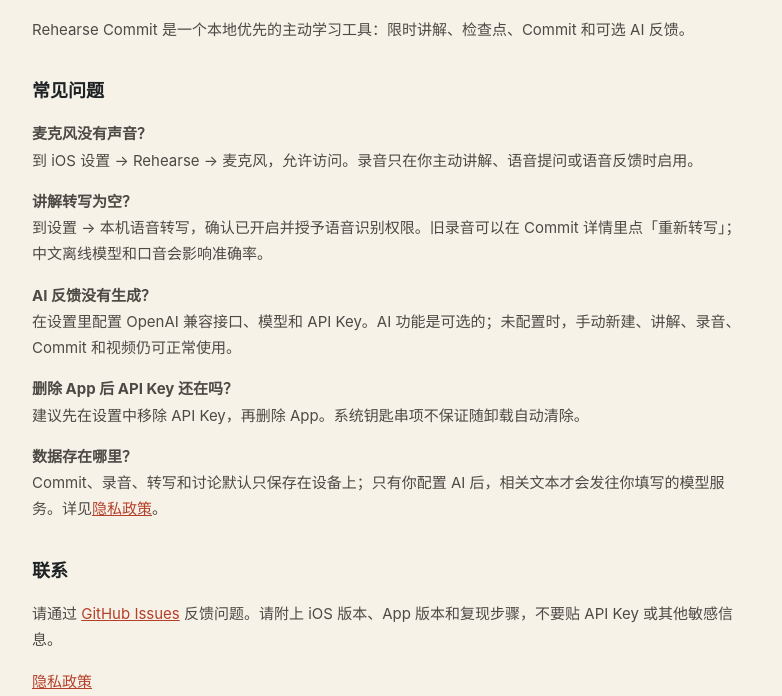
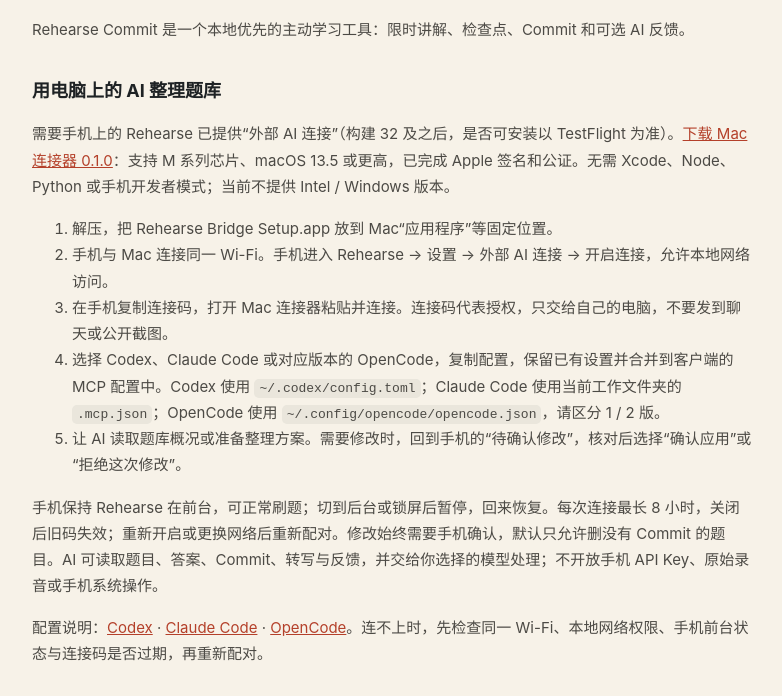
Before and after one commit to WangTingZheng/rehearse-commit-legal, a plain HTML site: page index.html in a window 1280 px wide. Shown: the part 104-800 px from the top of the page, without its empty margins (248-1030 px from the left). Drawn offline with Linux system fonts and the light colour scheme.

Commit message:
docs: publish ordinary-user MCP connector setup guide

```diff
--- a/index.html
+++ b/index.html
@@ -9,12 +9,23 @@ code{font:13px ui-monospace,monospace;background:rgba(30,34,36,.06);padding:2px
 </style></head><body>
 <h1>Rehearse Commit 支持</h1>
 <p>Rehearse Commit 是一个本地优先的主动学习工具：限时讲解、检查点、Commit 和可选 AI 反馈。</p>
+<h2 id="external-ai">用电脑上的 AI 整理题库</h2>
+<p>需要手机上的 Rehearse 已提供“外部 AI 连接”（构建 32 及之后，是否可安装以 TestFlight 为准）。<a href="https://github.com/WangTingZheng/rehearse-commit-legal/releases/tag/bridge-v0.1.0">下载 Mac 连接器 0.1.0</a>：支持 M 系列芯片、macOS 13.5 或更高，已完成 Apple 签名和公证。无需 Xcode、Node、Python 或手机开发者模式；当前不提供 Intel / Windows 版本。</p>
+<ol>
+<li>解压，把 Rehearse Bridge Setup.app 放到 Mac“应用程序”等固定位置。</li>
+<li>手机与 Mac 连接同一 Wi-Fi。手机进入 Rehearse → 设置 → 外部 AI 连接 → 开启连接，允许本地网络访问。</li>
+<li>在手机复制连接码，打开 Mac 连接器粘贴并连接。连接码代表授权，只交给自己的电脑，不要发到聊天或公开截图。</li>
+<li>选择 Codex、Claude Code 或对应版本的 OpenCode，复制配置，保留已有设置并合并到客户端的 MCP 配置中。Codex 使用 <code>~/.codex/config.toml</code>；Claude Code 使用当前工作文件夹的 <code>.mcp.json</code>；OpenCode 使用 <code>~/.config/opencode/opencode.json</code>，请区分 1 / 2 版。</li>
+<li>让 AI 读取题库概况或准备整理方案。需要修改时，回到手机的“待确认修改”，核对后选择“确认应用”或“拒绝这次修改”。</li>
+</ol>
+<p>手机保持 Rehearse 在前台，可正常刷题；切到后台或锁屏后暂停，回来恢复。每次连接最长 8 小时，关闭后旧码失效；重新开启或更换网络后重新配对。修改始终需要手机确认，默认只允许删没有 Commit 的题目。AI 可读取题目、答案、Commit、转写与反馈，并交给你选择的模型处理；不开放手机 API Key、原始录音或手机系统操作。</p>
+<p>配置说明：<a href="https://developers.openai.com/codex/mcp">Codex</a> · <a href="https://code.claude.com/docs/en/mcp">Claude Code</a> · <a href="https://opencode.ai/docs/mcp-servers/">OpenCode</a>。连不上时，先检查同一 Wi-Fi、本地网络权限、手机前台状态与连接码是否过期，再重新配对。</p>
 <h2>常见问题</h2>
 <p><strong>麦克风没有声音？</strong><br>到 iOS 设置 → Rehearse → 麦克风，允许访问。录音只在你主动讲解、语音提问或语音反馈时启用。</p>
 <p><strong>讲解转写为空？</strong><br>到设置 → 本机语音转写，确认已开启并授予语音识别权限。旧录音可以在 Commit 详情里点「重新转写」；中文离线模型和口音会影响准确率。</p>
 <p><strong>AI 反馈没有生成？</strong><br>在设置里配置 OpenAI 兼容接口、模型和 API Key。AI 功能是可选的；未配置时，手动新建、讲解、录音、Commit 和视频仍可正常使用。</p>
 <p><strong>删除 App 后 API Key 还在吗？</strong><br>建议先在设置中移除 API Key，再删除 App。系统钥匙串项不保证随卸载自动清除。</p>
-<p><strong>数据存在哪里？</strong><br>Commit、录音、转写和讨论默认只保存在设备上；只有你配置 AI 后，相关文本才会发往你填写的模型服务。详见<a href="privacy.html">隐私政策</a>。</p>
+<p><strong>数据存在哪里？</strong><br>学习数据默认保存在设备上。开启个人 iCloud 题库后，题目、选项、答案和标签会进入本人的私有 iCloud；配置手机 AI 或开启外部 AI 连接后，对应内容会交给你选择的模型或电脑工具处理。详见<a href="privacy.html">隐私政策</a>。</p>
 <h2>联系</h2>
 <p>请通过 <a href="https://github.com/WangTingZheng/rehearse-commit-legal/issues">GitHub Issues</a> 反馈问题。请附上 iOS 版本、App 版本和复现步骤，不要贴 API Key 或其他敏感信息。</p>
 <p><a href="privacy.html">隐私政策</a></p>
```
